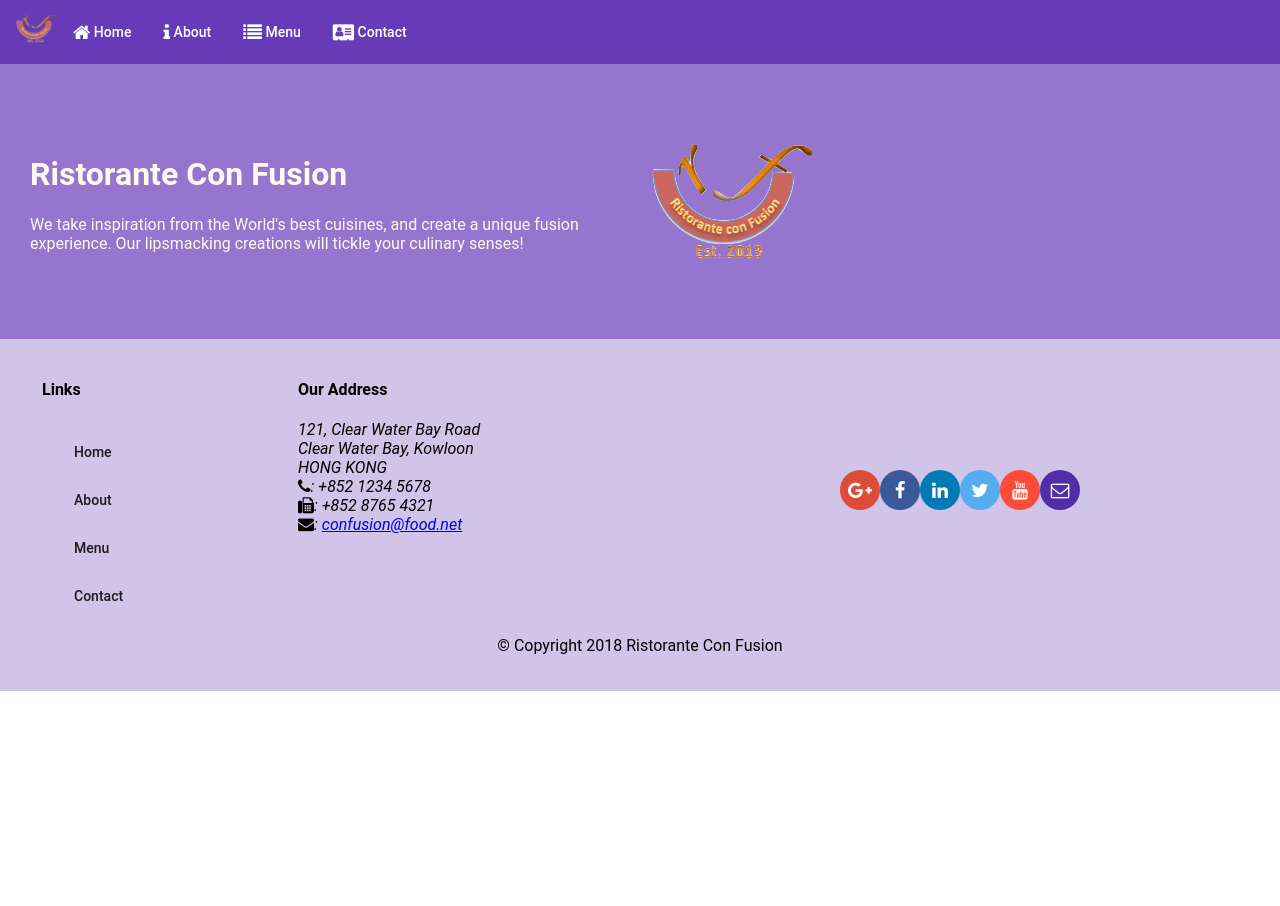
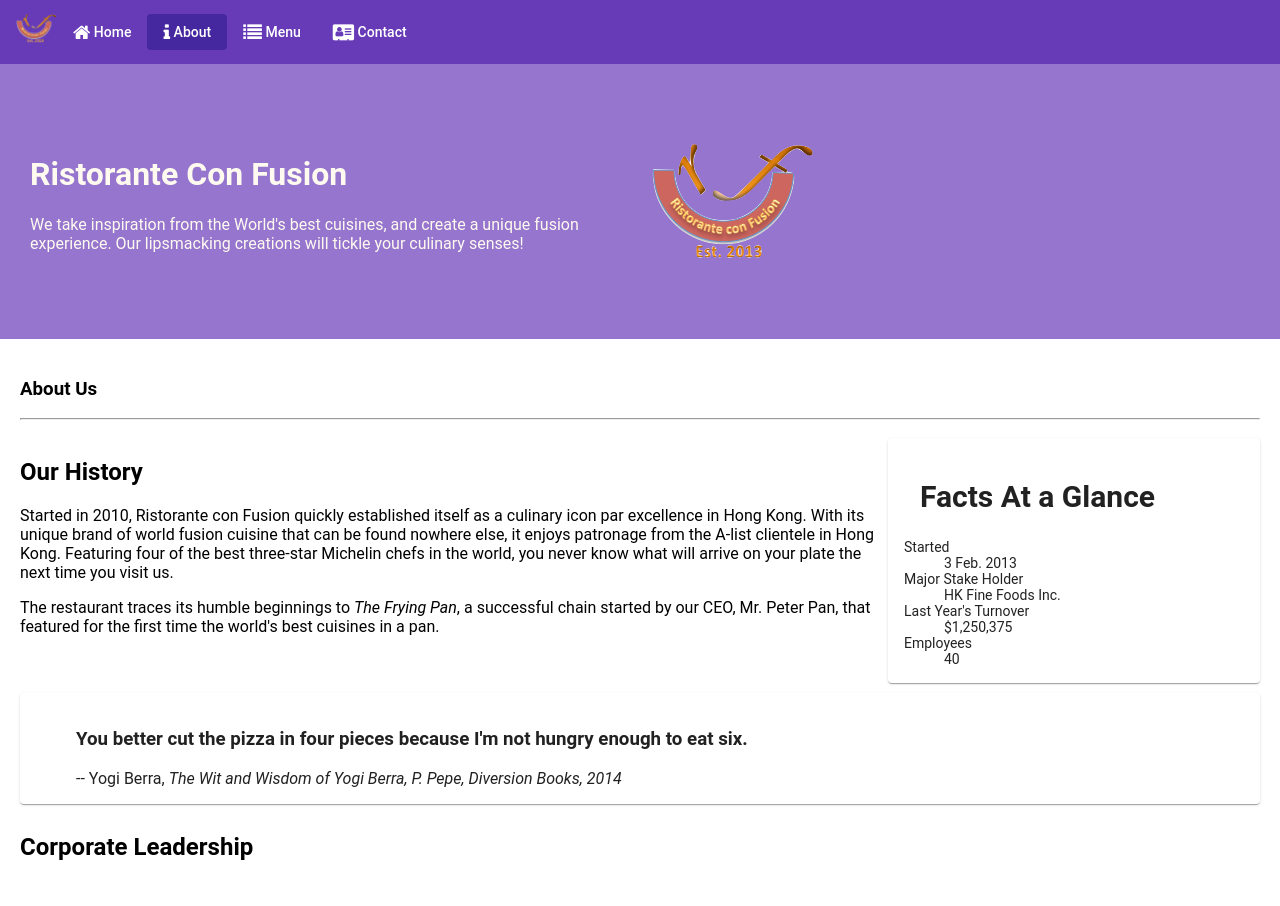
Before and after one commit to alexdav89/angularcourse, an Angular app: page /aboutus in a window 1280 px wide. Before the commit this address led to /. Shown: the top 906 px of the page. Before the commit the page ends 800 px from the top, so only its background shows below. Built offline with nearby package versions, Linux system fonts and the light colour scheme.

Commit message:
Changes in aboutus and home component and leader service

```diff
--- a/src/app/about/about.component.html
+++ b/src/app/about/about.component.html
@@ -1 +1,76 @@
-<p>about works!</p>
+<div class="container"
+  fxLayout="column"
+  fxLayoutGap="10px">
+
+  <div fxFlex>
+    <div>
+        <h3>About Us</h3>
+        <hr>
+    </div>
+  </div>
+
+  <div fxFlex>
+    <div fxLayout="column" fxLayout.gt-sm="row">
+      <div fxFlex="70">
+        <h2>Our History</h2>
+        <p>Started in 2010, Ristorante con Fusion quickly established itself as a culinary icon par excellence in Hong Kong. With its unique brand of world fusion cuisine that can be found nowhere else, it enjoys patronage from the A-list clientele in Hong Kong.  Featuring four of the best three-star Michelin chefs in the world, you never know what will arrive on your plate the next time you visit us.</p>
+        <p>The restaurant traces its humble beginnings to <em>The Frying Pan</em>, a successful chain started by our CEO, Mr. Peter Pan, that featured for the first time the world's best cuisines in a pan.</p>
+      </div>
+      <div fxFlex="30">
+        <mat-card>
+          <mat-card-header>
+            <mat-card-title>
+            <h2>Facts At a Glance</h2>
+            </mat-card-title>
+          </mat-card-header>
+          <mat-card-content>
+            <dl>
+              <dt>Started</dt>
+              <dd>3 Feb. 2013</dd>
+              <dt>Major Stake Holder</dt>
+              <dd>HK Fine Foods Inc.</dd>
+              <dt>Last Year's Turnover</dt>
+              <dd>$1,250,375</dd>
+              <dt>Employees</dt>
+              <dd>40</dd>
+            </dl>
+          </mat-card-content>
+        </mat-card>
+      </div>
+    </div>
+  </div>
+
+  <div fxFlex>
+    <mat-card>
+      <blockquote>
+        <h3>You better cut the pizza in four pieces because
+            I'm not hungry enough to eat six.</h3>
+        <footer>-- Yogi Berra,
+          <cite>The Wit and Wisdom of Yogi Berra,
+            P. Pepe, Diversion Books, 2014</cite>
+        </footer>
+      </blockquote>
+    </mat-card>
+  </div>
+
+
+  <div fxFlex>
+    <h2>Corporate Leadership</h2>
+
+    <mat-list>
+        <mat-list-item *ngFor="let leader of leaders">
+
+            <img matLine matListAvatar src={{leader.image}} alt={{leader.name}}>
+            <h4 matLine>
+            {{leader.name}}
+            {{leader.abbr}}
+            </h4>
+            <p matLine> {{leader.designation}} </p>
+            <p matLine> {{leader.description}} </p>
+
+
+        </mat-list-item>
+    </mat-list>
+
+  </div>
+</div>
--- a/src/app/about/about.component.ts
+++ b/src/app/about/about.component.ts
@@ -1,4 +1,7 @@
 import { Component, OnInit } from '@angular/core';
+
+import { Leader } from '../shared/leader';
+import { LeaderService } from '../services/leader.service';
 
 @Component({
   selector: 'app-about',
@@ -7,9 +10,12 @@ import { Component, OnInit } from '@angular/core';
 })
 export class AboutComponent implements OnInit {
 
-  constructor() { }
+  leaders: Leader[];
 
-  ngOnInit(): void {
+  constructor(private leaderservice: LeaderService) { }
+
+  ngOnInit()  {
+    this.leaders = this.leaderservice.getLeaders();
   }
 
 }
--- a/src/app/app-routing/routes.ts
+++ b/src/app/app-routing/routes.ts
@@ -11,5 +11,6 @@ export const routes: Routes = [
   { path: 'menu',     component: MenuComponent },
   { path: 'dishdetail/:id',     component: DishdetailComponent },
   { path: 'contactus',     component: ContactComponent },
+  { path: 'aboutus',     component: AboutComponent },
   { path: '', redirectTo: '/home', pathMatch: 'full' }
 ];
--- a/src/app/footer/footer.component.html
+++ b/src/app/footer/footer.component.html
@@ -10,7 +10,7 @@
         <h4>Links</h4>
         <mat-list>
           <mat-list-item><a mat-button routerLink="/home">Home</a></mat-list-item>
-          <mat-list-item><a mat-button>About</a></mat-list-item>
+          <mat-list-item><a mat-button routerLink="/aboutus">About</a></mat-list-item>
           <mat-list-item><a mat-button routerLink="/menu">Menu</a></mat-list-item>
           <mat-list-item><a mat-button routerLink="/contactus">Contact</a></mat-list-item>
         </mat-list>
--- a/src/app/header/header.component.html
+++ b/src/app/header/header.component.html
@@ -1,7 +1,7 @@
 <mat-toolbar color="primary">
   <span><img src="/assets/images/logo.png" height=30 width=41></span>
   <a mat-button routerLink="/home" routerLinkActive="active"><span class="fa fa-home fa-lg"></span> Home</a>
-  <a mat-button><span class="fa fa-info fa-lg"></span> About</a>
+  <a mat-button routerLink="/aboutus" routerLinkActive="active"><span class="fa fa-info fa-lg"></span> About</a>
   <a mat-button routerLink="/menu" routerLinkActive="active"><span class="fa fa-list fa-lg"></span> Menu</a>
   <a mat-button routerLink="/contactus" routerLinkActive="active"><span class="fa fa-address-card fa-lg"></span> Contact</a>
 </mat-toolbar>
--- a/src/app/home/home.component.html
+++ b/src/app/home/home.component.html
@@ -33,4 +33,19 @@
   </mat-card-content>
 </mat-card>
 
+<mat-card *ngIf="leader" fxFlex>
+  <mat-card-header>
+    <div mat-card-avatar></div>
+    <mat-card-title>
+      <h3>{{leader.name | uppercase}}  {{leader.abbr | uppercase}}</h3>
+    </mat-card-title>
+  </mat-card-header>
+  <img mat-card-image src={{leader.image}} alt={{leader.name}}>
+  <mat-card-content>
+    <p> {{leader.designation}}</p>
+    <p>{{leader.description}}
+    </p>
+  </mat-card-content>
+</mat-card>
+
 </div>
--- a/src/app/home/home.component.ts
+++ b/src/app/home/home.component.ts
@@ -4,7 +4,8 @@ import { Dish } from '../shared/dish';
 import { DishService } from '../services/dish.service';
 import { Promotion } from '../shared/promotion';
 import { PromotionService } from '../services/promotion.service';
-
+import { Leader } from '../shared/leader';
+import {LeaderService } from '../services/leader.service';
 
 @Component({
   selector: 'app-home',
@@ -14,13 +15,16 @@ import { PromotionService } from '../services/promotion.service';
 export class HomeComponent implements OnInit {
 
   dish: Dish;
+  dishErrMess: string;
   promotion: Promotion;
+  leader: Leader;
 
-  constructor(private dishservice: DishService, private promotionservice: PromotionService) { }
+  constructor(private dishService: DishService, private promotionService: PromotionService,private leaderService: LeaderService) { }
 
   ngOnInit() {
-    this.dish = this.dishservice.getFeaturedDish();
-    this.promotion = this.promotionservice.getFeaturedPromotion();
+    this.dish = this.dishService.getFeaturedDish();
+    this.promotion = this.promotionService.getFeaturedPromotion();
+    this.leader =this.leaderService.getFeatured();
   }
 
 }
--- a/src/app/services/leader.service.ts
+++ b/src/app/services/leader.service.ts
@@ -13,4 +13,9 @@ export class LeaderService {
   getLeaders(): Leader[] {
     return LEADERS;
   }
+
+
+  getFeatured(): Leader  {
+    return LEADERS.filter((lead)=>lead.featured)[0];
+  }
 }
```
